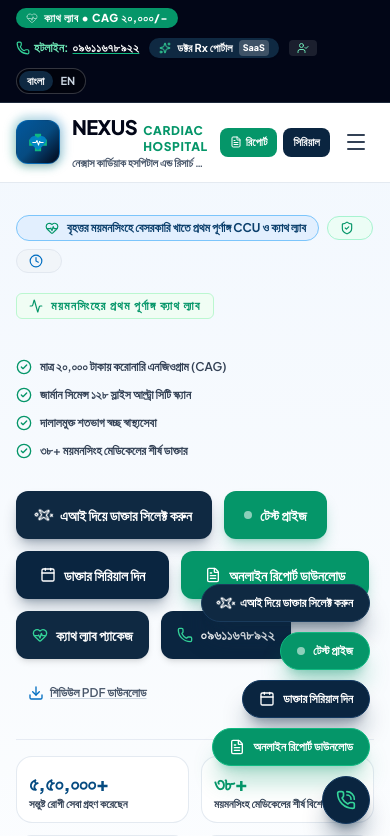
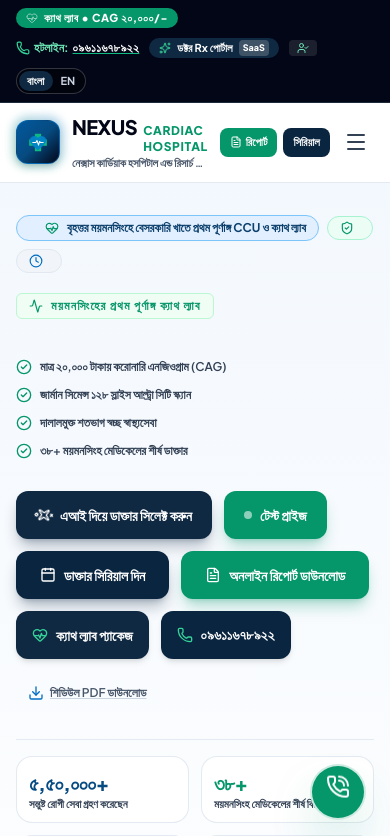
Before and after one commit to Jim5225/Next-hos, a React (Vite) app: page / in a window 390 px wide. Shown: the top 836 px of the page. Built offline with nearby package versions, Linux system fonts and the light colour scheme.

Commit message:
clean: remove duplicate floating pills, keep only emergency phone call button

```diff
--- a/src/App.jsx
+++ b/src/App.jsx
@@ -19,7 +19,7 @@ import AdminModal from './components/AdminModal';
 import TestPriceModal from './components/TestPriceModal';
 import PrescriptionManager from './components/PrescriptionSoftware/PrescriptionManager';
 import { translations } from './data/translations';
-import { PhoneCall, Calendar, FileText, Sparkles, HeartPulse, Tag, Stethoscope } from 'lucide-react';
+import { PhoneCall } from 'lucide-react';
 
 export default function App() {
   const [lang, setLang] = useState(() => {
@@ -154,61 +154,18 @@ export default function App() {
         onAdminClick={() => setAdminModalOpen(true)}
       />
 
-      {/* Floating Action Buttons for Quick Access (Bottom Right) */}
-      <div className="fixed bottom-5 right-5 z-40 flex flex-col gap-2.5 items-end no-print">
-
-        {/* 1. Quick AI Doctor Finder Floating Pill - Solid Navy Blue */}
-        <a
-          href="#ai-doctor"
-          className="flex items-center gap-1.5 px-4 py-2.5 rounded-full bg-[#0f2942] hover:bg-[#1a3b5c] text-white text-xs font-black shadow-xl shadow-[#0f2942]/40 transition-all hover:scale-105 active:scale-95 border border-[#1a3b5c]"
-          title={t.btnAiDoctorSelect}
-        >
-          <Sparkles className="w-4 h-4 text-white animate-spin" style={{ animationDuration: '6s' }} />
-          <span>{t.btnAiDoctorSelect}</span>
-        </a>
-
-        {/* 2. Quick Test Price Floating Pill - Solid Green */}
-        <button
-          type="button"
-          onClick={() => setTestPriceModalOpen(true)}
-          className="flex items-center gap-2 px-4 py-2.5 rounded-full bg-emerald-600 hover:bg-emerald-700 text-white text-xs font-black shadow-xl shadow-emerald-600/35 transition-all hover:scale-105 active:scale-95 border border-emerald-500"
-          title={t.btnTestPrice}
-        >
-          <span className="w-2 h-2 rounded-full bg-white animate-pulse" />
-          <span>{t.btnTestPrice}</span>
-        </button>
-
-        {/* 3. Quick Doctor Appointment Floating Pill - Solid Navy Blue */}
-        <button
-          type="button"
-          onClick={() => handleOpenAppointment(null)}
-          className="flex items-center gap-2 px-4 py-2.5 rounded-full bg-[#0a2540] hover:bg-[#123860] text-white text-xs font-black shadow-xl shadow-[#0a2540]/35 transition-all hover:scale-105 active:scale-95 border border-[#123860]"
-          title={t.btnBookAppointment}
-        >
-          <Calendar className="w-4 h-4 text-white" />
-          <span>{t.btnBookAppointment}</span>
-        </button>
-
-        {/* 4. Quick Report Download Floating Pill - Solid Green */}
-        <button
-          type="button"
-          onClick={() => setReportModalOpen(true)}
-          className="flex items-center gap-2 px-4 py-2.5 rounded-full bg-emerald-600 hover:bg-emerald-700 text-white text-xs font-black shadow-xl shadow-emerald-600/30 transition-all hover:scale-105 active:scale-95 border border-emerald-500"
-          title={lang === 'bn' ? 'অনলাইন টেস্ট রিপোর্ট ডাউনলোড' : 'Download Online Report'}
-        >
-          <FileText className="w-4 h-4 text-white" />
-          <span>{lang === 'bn' ? 'অনলাইন রিপোর্ট ডাউনলোড' : 'Download Report'}</span>
-        </button>
-
-        {/* 24/7 Emergency Hotline Floating Circle - Solid Navy Blue */}
+      {/* 24/7 Emergency Hotline Floating Button (Only floating action on screen) */}
+      <div className="fixed bottom-6 right-6 z-40 no-print">
         <a
           href="tel:09611678922"
-          className="flex items-center justify-center w-12 h-12 rounded-full bg-[#0a2540] hover:bg-[#123860] text-white shadow-xl shadow-[#0a2540]/40 transition-all hover:scale-110 active:scale-95 border border-[#123860]"
-          title={lang === 'bn' ? 'জরুরি হটলাইন কল' : 'Emergency Hotline Call'}
+          className="flex items-center justify-center w-14 h-14 rounded-full bg-emerald-600 hover:bg-emerald-700 text-white shadow-2xl shadow-emerald-600/40 transition-all hover:scale-110 active:scale-95 group relative border-2 border-white/80"
+          title={lang === 'bn' ? 'সেন্ট্রাল ইমার্জেন্সি হটলাইন: ০৯৬১১৬৭৮৯২২' : 'Central Emergency Hotline: 09611678922'}
         >
-          <PhoneCall className="w-5 h-5 text-emerald-400" />
+          <PhoneCall className="w-6 h-6 text-white animate-bounce" />
+          <span className="absolute right-full mr-3 px-3 py-1.5 rounded-xl bg-slate-900 text-white text-xs font-black whitespace-nowrap shadow-xl opacity-0 group-hover:opacity-100 transition-opacity pointer-events-none hidden sm:block">
+            {lang === 'bn' ? '২৪/৭ হটলাইন: ০৯৬১১৬৭৮৯২২' : '24/7 Call: 09611678922'}
+          </span>
         </a>
-
       </div>
 
       {/* 5. Interactive Modals */}
```
